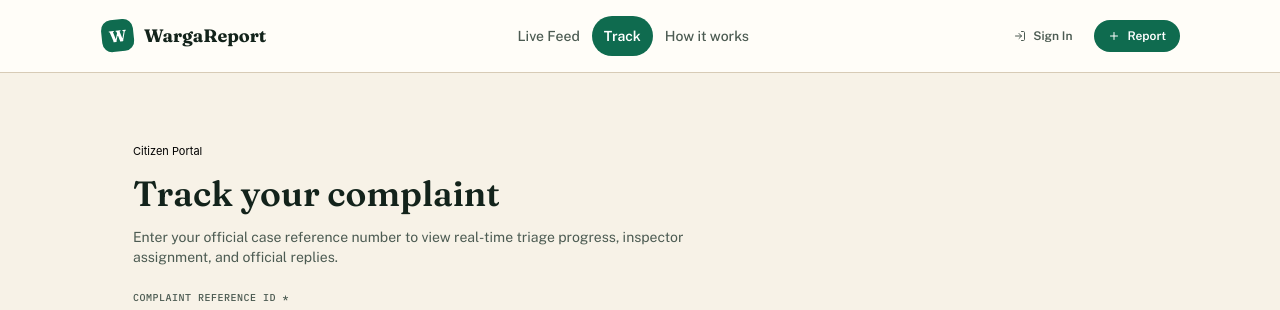
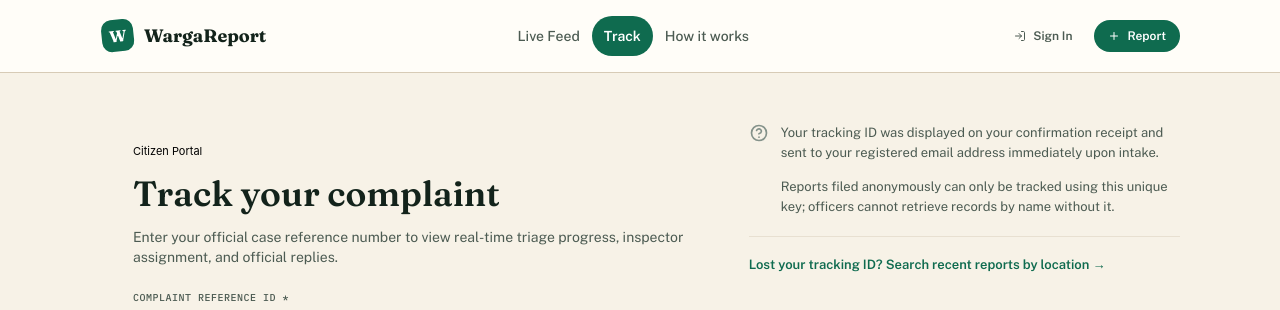
Before and after one commit to rizqyazhar/koda-b10-weekly5, a React (Vite) app: page /track in a window 1280 px wide. Shown: the top 310 px of the page. Built offline with nearby package versions, Linux system fonts and the light colour scheme.

Commit message:
feat: add tracking info box section in track page

```diff
--- a/src/Pages/TrackPage.jsx
+++ b/src/Pages/TrackPage.jsx
@@ -1,6 +1,7 @@
 import Input from "../components/Input";
 import MainLayout from "../layouts/MainLayout";
 import Button from "../components/Button";
+import { Link } from "react-router";
 
 export default function TrackPage() {
   return (
@@ -57,6 +58,34 @@ export default function TrackPage() {
             </div>
           </div>
         </div>
+        <div class='col-start-1 col-end-13 lg:col-start-8 lg:col-end-13 flex flex-col gap-5 pt-2.5 font-publicSans text-[11px] md:text-[13px] '>
+          <div className='w-full flex gap-1.5 md:gap-3'>
+            <div>
+              <div class='w-5 h-5'>
+                <img
+                  className='w-full h-full'
+                  src='/src/assets/icon/help-icon.svg'
+                  alt='help-icon'
+                />
+              </div>
+            </div>
+            <div className='flex flex-col gap-3.75 font-normal text-font-secondary'>
+              <p>
+                Your tracking ID was displayed on your confirmation receipt and
+                sent to your registered email address immediately upon intake.
+              </p>
+              <p>
+                Reports filed anonymously can only be tracked using this unique
+                key; officers cannot retrieve records by name without it.
+              </p>
+            </div>
+          </div>
+          <div className='pt-4.5 border-t border-t-border-primary font-semibold'>
+            <Link to={"/live-feed"} className='text-bg-primary'>
+              Lost your tracking ID? Search recent reports by location &rarr;
+            </Link>
+          </div>
+        </div>
       </div>
     </MainLayout>
   );
```
